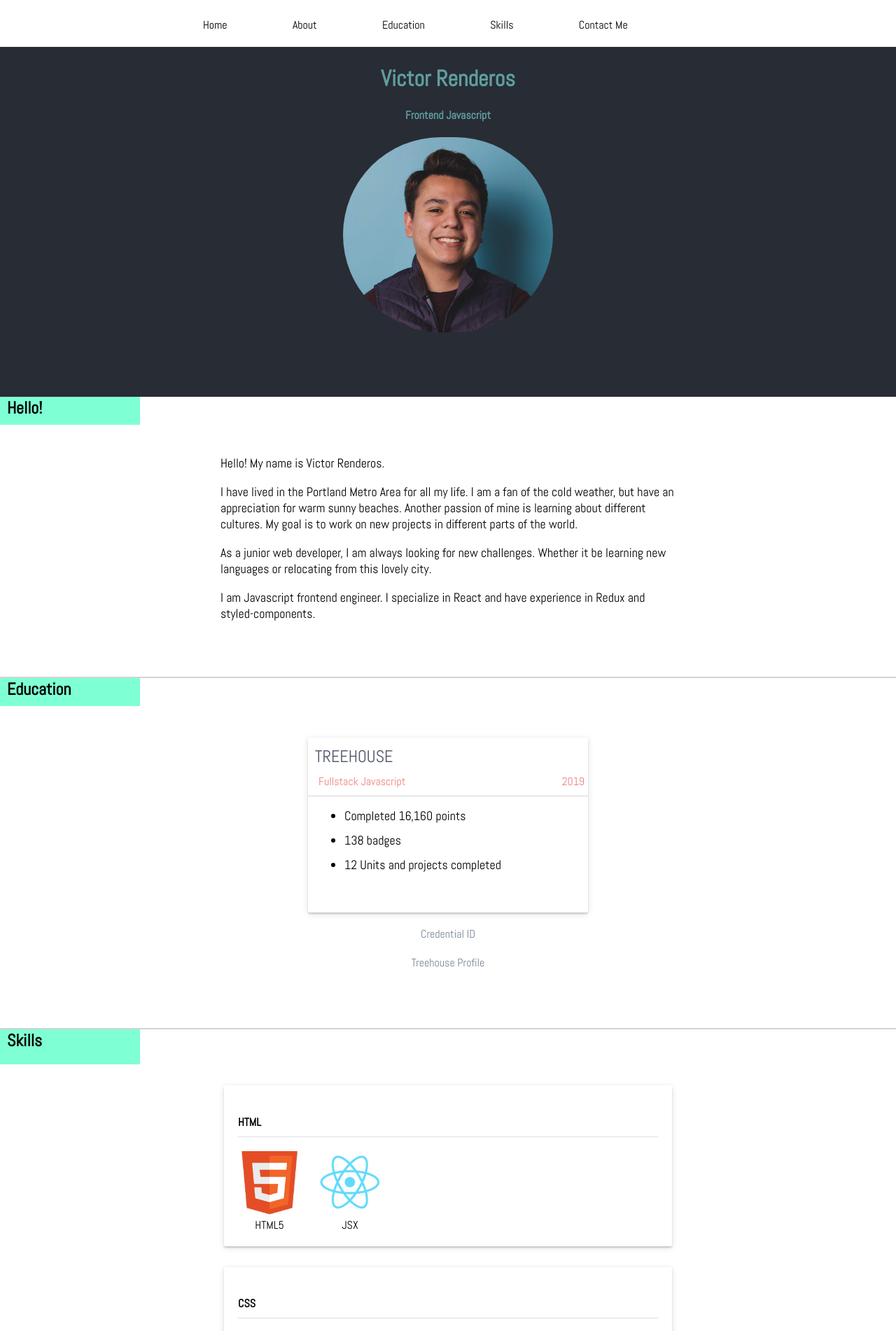
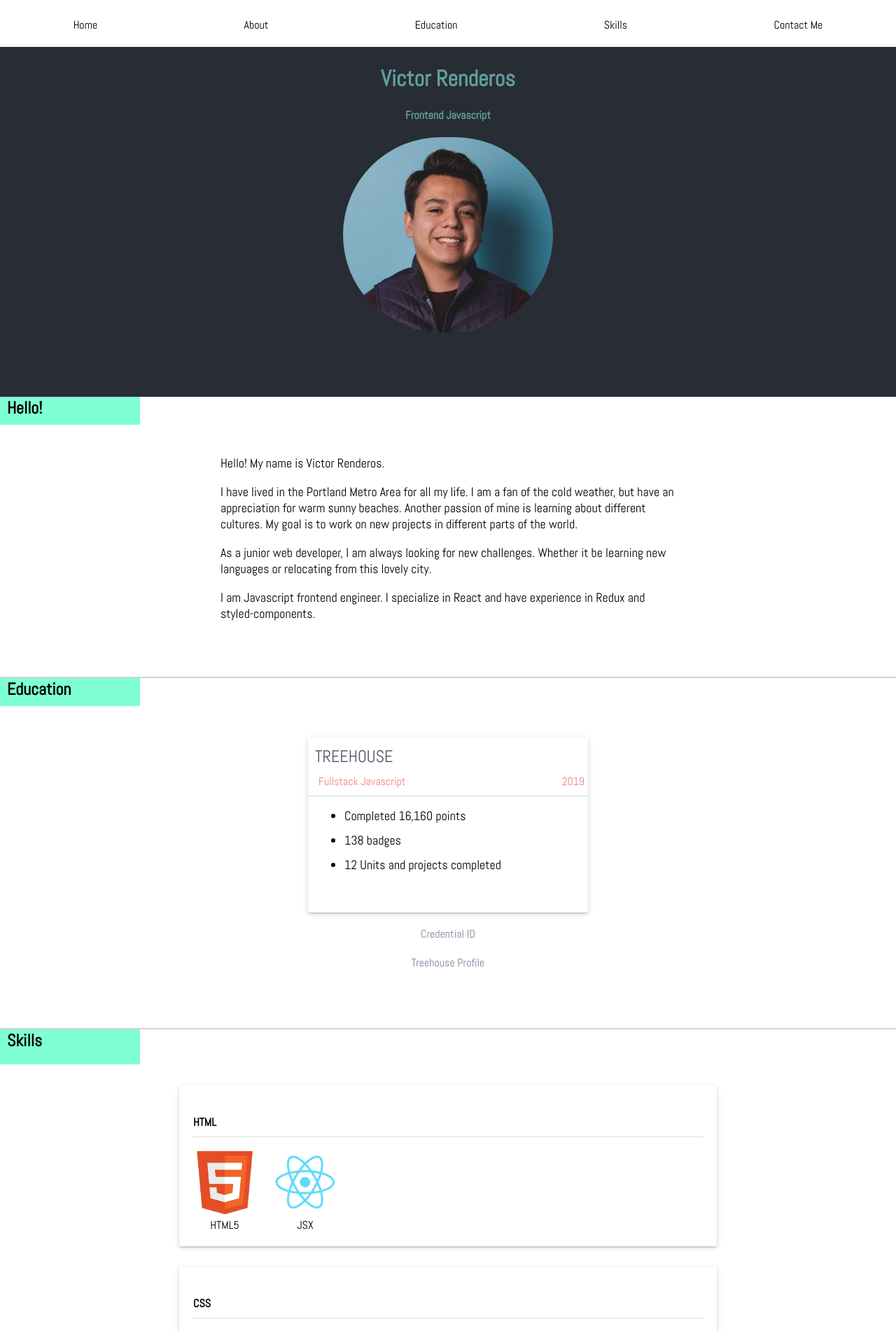
Before and after one commit to victorren7/Portfolio, a React (Create React App) app: page / in a window 1280 px wide. Shown: the top 1902 px of the page at 70% size. Built offline with nearby package versions, Linux system fonts and the light colour scheme.

Commit message:
ready to launch

```diff
--- a/package.json
+++ b/package.json
@@ -4,6 +4,7 @@
   "private": true,
   "dependencies": {
     "@babel/runtime": "^7.7.7",
+    "lodash": "^4.17.15",
     "react": "^16.8.2",
     "react-dom": "^16.8.2",
     "react-scripts": "2.1.5",
--- a/public/index.html
+++ b/public/index.html
@@ -2,7 +2,7 @@
 <html lang="en">
   <head>
     <meta charset="utf-8" />
-    <link rel="shortcut icon" href="%PUBLIC_URL%/favicon.ico" />
+    <link rel="shortcut icon" href="%PUBLIC_URL%/victor-logo.png" />
     <link href="https://fonts.googleapis.com/css?family=Abel&display=swap" rel="stylesheet">
     <meta
       name="viewport"
@@ -23,7 +23,7 @@
       work correctly both with client-side routing and a non-root public URL.
       Learn how to configure a non-root public URL by running `npm run build`.
     -->
-    <title>React App</title>
+    <title>Victor's Profile</title>
   </head>
   <body>
     <noscript>You need to enable JavaScript to run this app.</noscript>
--- a/src/App.js
+++ b/src/App.js
@@ -1,6 +1,7 @@
 import React from 'react';
 import styled from 'styled-components'
 import Scroll from 'react-scroll'
+import map from 'lodash/map'
 
 import Home from './Components/Home'
 import About from './Components/About'
@@ -8,10 +9,26 @@ import Education from './Components/Education'
 import Skills from './Components/Skills'
 import Contact from './Components/Contact'
 
+import {screenSize} from './Utils/screenSize'
 import './App.css';
+
+const home = <Home/>
+const about = <About/>
+const education = <Education/>
+const skills = <Skills/>
+const contact = <Contact/>
 
 const ScrollLink = Scroll.Link;
 const ScrollElement = Scroll.Element;
+
+const links = [
+  {title:'Home', path:'HOME', component: home},
+  {title:'About', path:'ABOUT', component: about},
+  {title:'Education', path:'EDUCATION',component: education},
+  {title:'Skills', path:'SKILLS', component: skills},
+  {title: 'Contact Me', path:'CONTACT', component: contact},
+]
+console.log(links)
 
 const App = () => {
 
@@ -19,38 +36,22 @@ const App = () => {
     <div className="App">
       <header>
         <Nav>
-        <SmoothScroll smooth to='HOME'>
-          <span> Home </span>
+          {map(links,(link,index) => {
+            return(
+              <SmoothScroll smooth to={link.path} key={index}>
+                <span>{link.title}</span>
               </SmoothScroll>
-        <SmoothScroll smooth to='ABOUT'>
-          <span> About </span>
-        </SmoothScroll>
-        <SmoothScroll smooth to='EDUCATION'>
-          <span> Education</span>
-        </SmoothScroll >
-        <SmoothScroll smooth to='SKILLS'>
-          <span> Skills</span>
-        </SmoothScroll>
-        <SmoothScroll smooth to='CONTACT'>
-          <span> Contact Me</span>
-        </SmoothScroll>
+            )
+          })}
         </Nav>
       </header>
-      <ScrollElement name='HOME'>
-        <Home/>
+      {map(links, (link,index) => {
+        return(
+          <ScrollElement name={link.path} key={index}>
+            {link.component}
           </ScrollElement>
-      <ScrollElement name='ABOUT'>
-        <About/>
-      </ScrollElement>
-      <ScrollElement name='EDUCATION'>
-        <Education/>
-      </ScrollElement>
-      <ScrollElement name='SKILLS'>
-        <Skills/>
-      </ScrollElement>
-      <ScrollElement name='CONTACT'>
-        <Contact/>
-      </ScrollElement>
+        )
+      })}
     </div>
   );
 
@@ -59,11 +60,15 @@ const App = () => {
 
 
 const Nav = styled.nav`
+ @media ${screenSize.underDesktop} {
+  width: 100vh;
+ }
  display: grid;
  grid-auto-flow: column;
  padding-top: 25px;
- width: 700px;
  margin: auto;
+ text-align: center;
+ @media
 `
 
 const SmoothScroll = styled(ScrollLink)`
--- a/src/Components/About.js
+++ b/src/Components/About.js
@@ -1,5 +1,7 @@
 import React from 'react'
 import styled from 'styled-components'
+
+import {Container} from '../Utils/global.css'
 
 const About = () => {
   return (
@@ -7,7 +9,7 @@ const About = () => {
 			<Corner>
 				<H2>Hello!</H2>
 			</Corner>
-			<Container>
+			<Base>
 				<Paragraph>
 					Hello! My name is Victor Renderos.
 				</Paragraph>
@@ -22,13 +24,13 @@ const About = () => {
 				</Paragraph>
 
 
-			</Container>
+			</Base>
 		</Wrapper>
 	)
 };
 
-const Wrapper = styled.div`
-	height: 400px;
+const Wrapper = styled(Container)`
+  height: 400px;
 `
 
 const Corner = styled.div`
@@ -41,7 +43,7 @@ const H2 = styled.h2`
 margin: 0 0 0 10px;
 `
 
-const Container = styled.div`
+const Base = styled.div`
 	text-align: left;
 	margin: auto;
 	padding-top: 25px;
--- a/src/Components/Contact.js
+++ b/src/Components/Contact.js
@@ -1,5 +1,7 @@
 import React from 'react'
 import styled from 'styled-components'
+
+import {Container} from '../Utils/global.css'
 
 import linkedin from '../Assets/linkedIn(1).png'
 import github from '../Assets/github.png'
@@ -10,7 +12,7 @@ const Contact = () => {
 			<Corner>
 			<H2>Contact</H2>
 			</Corner>
-			<Container>
+			<Base>
 				<Row>
 					<Paragraph bold>Location</Paragraph>
 					<Paragraph>Portland, Oregon</Paragraph>
@@ -36,13 +38,13 @@ const Contact = () => {
 						</a>
 					</Grid>
 				</Row>
-			</Container>
+			</Base>
 		</Wrapper>
 	)
 }
 
-const Wrapper = styled.div`
-	height: 220px;
+const Wrapper = styled(Container)`
+  height: 220px;
 	background-color: #F0F0F0;
 `
 
@@ -56,7 +58,7 @@ const H2 = styled.h2`
 	margin: 0 0 0 10px;
 `
 
-const Container = styled.div`
+const Base = styled.div`
 	display: grid;
 	grid-auto-flow: column;
 	justify-content: center;
--- a/src/Components/Education.js
+++ b/src/Components/Education.js
@@ -1,5 +1,7 @@
 import React from 'react'
 import styled from 'styled-components'
+
+import {Container} from '../Utils/global.css'
 
 const Education = () => {
 	return (
@@ -29,8 +31,8 @@ const Education = () => {
 	)
 }
 
-const Wrapper = styled.div`
-	height: 500px;
+const Wrapper = styled(Container)`
+  height: 500px;
 	border-top: lightgray 2px solid;
 `
 
--- a/src/Components/Home.js
+++ b/src/Components/Home.js
@@ -1,23 +1,27 @@
 import React from 'react'
 import styled from 'styled-components'
+
 import cropped from '../Assets/cropped.jpg'
+import {screenSize} from '../Utils/screenSize'
+import {Container} from '../Utils/global.css'
 
 const Home = () => {
 	return (
-		<Container>
+		<HomeContainer>
 			<Title>Victor Renderos</Title>
 			<Content> Frontend Javascript</Content>
 			<Image src={cropped} alt='self-potrait' />
 
-		</Container>
+		</HomeContainer>
 	)
 }
 
-const Container = styled.div`
+const HomeContainer = styled(Container)`
 	margin: auto;
 	background: #282c34;
 	height: 500px;
 	text-align: center;
+
 `
 const Title = styled.h1`
 	padding-top: 25px;
--- a/src/Components/Skills.js
+++ b/src/Components/Skills.js
@@ -1,5 +1,7 @@
 import React from 'react'
 import styled from 'styled-components'
+
+import {Container} from '../Utils/global.css'
 
 import Html from '../Assets/html5-(1).png'
 import redux from '../Assets/redux.png'
@@ -12,7 +14,7 @@ import javascript from '../Assets/javascript-(1).png'
 
 const Skills = () => {
   return (
-		<Wrapper>
+		<SkillsWrapper>
 			<Corner>
 				<H2>Skills</H2>
 			</Corner>
@@ -73,13 +75,12 @@ const Skills = () => {
 					</Columns>
 				</Content>
 			</Card>
-		</Wrapper>
+		</SkillsWrapper>
   )
 }
 
-const Wrapper = styled.div`
+const SkillsWrapper = styled(Container)`
 	border-top: lightgray 2px solid;
-
 `
 
 const Corner = styled.div`
@@ -93,7 +94,7 @@ margin: 0 0 0 10px;
 `
 
 const Card = styled.div`
-	max-width: 50%;
+	max-width: 60%;
 	margin: 30px auto 30px;
 	border-radius: 2px;
 	box-shadow: 0 2px 2px 0 rgba(0,0,0,0.16), 0 2px 10px 0 rgba(0,0,0,0.12);
--- /dev/null
+++ b/src/Utils/global.css.js
@@ -0,0 +1,9 @@
+import styled, { css } from 'styled-components';
+import {screenSize} from './screenSize'
+
+export const Container = styled.div`
+  width: 100vh;
+  @media ${screenSize.desktop} {
+		width: 100%;
+	}
+`
--- /dev/null
+++ b/src/Utils/screenSize.js
@@ -0,0 +1,7 @@
+export const screenSize = {
+  desktop: `(min-width: 992px)`,
+  tablet: `(min-width: 767px)`,
+  phone: `(min-width: 575px)`,
+  smallPhone: `(min-width: 319px)`,
+  underDesktop:`(max-width: 991px)`,
+}
```
Also changed, not shown: public/victor-logo.png (added), 1 other file (tests, documents, lock files or other folders). Lines whose indentation alone changed are shown as unchanged.
